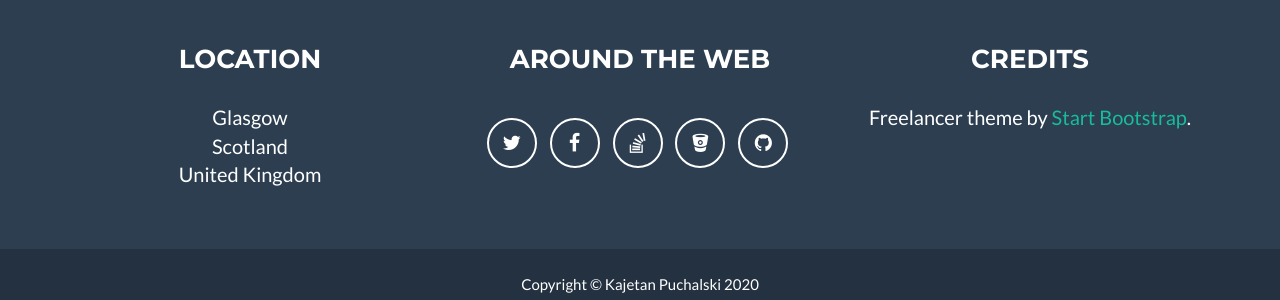
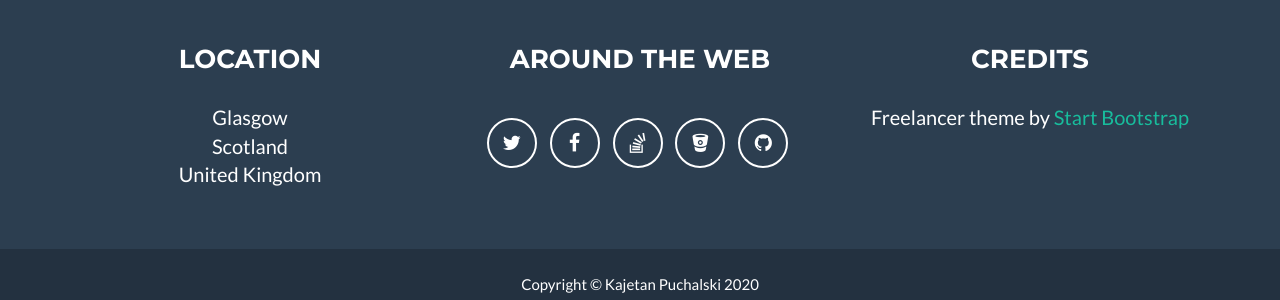
Before and after one commit to mrkajetanp/mrkajetanp.github.io, a Jekyll site: the page built from _posts/2014-07-18-otherapp.markdown, in a window 1280 px wide and 900 px high, scrolled down 2492 px. Shown: the part 579-879 px from the top of the window. Built offline with Jekyll 4.4.1, drawn with Linux system fonts in a browser that asks for light colours.

Commit message:
General updates

```diff
--- a/_config.yml
+++ b/_config.yml
@@ -57,7 +57,7 @@ address:
   - line: United Kingdom
 
 # Credits content
-credits: 'Freelancer theme by <a href="http://startbootstrap.com">Start Bootstrap</a>.'
+credits: 'Freelancer theme by <a href="http://startbootstrap.com">Start Bootstrap</a>'
 
 # Build settings
 markdown: kramdown
--- a/_posts/2014-07-17-project-2.markdown
+++ b/_posts/2014-07-17-greatapp.markdown
@@ -1,6 +1,6 @@
 ---
 layout: default
-modal-id: 2
+modal-id: 6
 date: 2014-07-17
 img: cake.png
 alt: image-alt
--- a/_posts/someapp.markdown
+++ b/_posts/2014-07-18-otherapp.markdown
@@ -1,8 +1,8 @@
 ---
 layout: default
-modal-id: 6
-date: 2014-07-15
-img: submarine.png
+modal-id: 2
+date: 2014-07-18
+img: cabin.png
 alt: image-alt
 project-date: April 2014
 client: Start Bootstrap
--- a/_posts/2014-07-18-project-1.markdown
+++ b/_posts/2020-08-01-some-app.markdown
@@ -1,8 +1,8 @@
 ---
 layout: default
 modal-id: 1
-date: 2014-07-18
-img: cabin.png
+date: 2014-07-15
+img: submarine.png
 alt: image-alt
 project-date: April 2014
 client: Start Bootstrap
```
Also changed, not shown: _posts/2014-07-14-superapp.markdown (renamed from _posts/2014-07-14-project-5.markdown), _posts/2014-07-15-perfectapp.markdown (renamed from _posts/2014-07-15-project-4.markdown), _posts/2014-07-16-amazingapp.markdown (renamed from _posts/2014-07-16-project-3.markdown).
